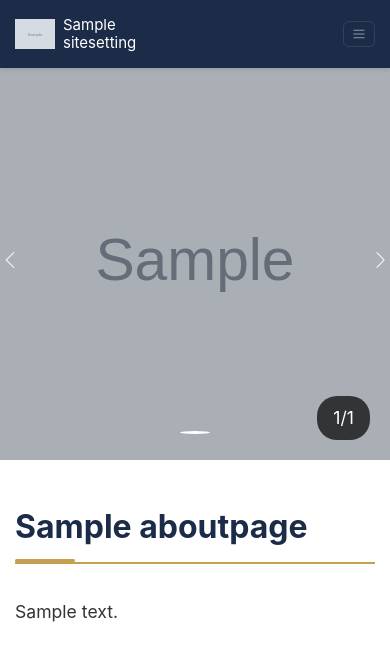
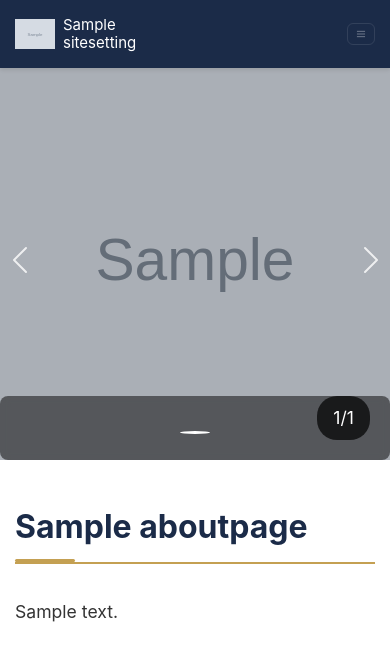
Before and after one commit to SmaylovSerikbay/historystate, a Django app: page /en/ in a window 390 px wide. Shown: the top 648 px of the page. Run offline with Django 5.2, Linux system fonts and the light colour scheme; tables that the repository leaves empty hold one stand-in row (values such as "Sample post"); grey boxes marked "Sample" are stand-in pictures; some libraries are stand-ins or nearby versions.

Commit message:
Improve hero section with enhanced carousel styling and responsive design

```diff
--- a/static/css/style.css
+++ b/static/css/style.css
@@ -49,10 +49,11 @@
 
 /* Мобильное меню */
 .navbar-toggler {
-    padding: 0.25rem 0.5rem;
-    font-size: 0.9rem;
+    padding: 4px 8px;
+    font-size: 0.8rem;
     border: 1px solid rgba(255,255,255,0.1);
     margin-right: 0;
+    line-height: 1;
 }
 
 .navbar-toggler:focus {
@@ -61,8 +62,9 @@
 }
 
 .navbar-toggler-icon {
-    width: 1em;
-    height: 1em;
+    width: 0.8em;
+    height: 0.8em;
+    background-size: contain;
 }
 
 @media (max-width: 991.98px) {
@@ -615,17 +617,23 @@
 /* Hero Section */
 .hero-section {
     position: relative;
-    margin-top: -1rem;
+    width: 100%;
+    margin-top: -70px;
+    padding-top: 70px;
     overflow: hidden;
 }
 
 #heroCarousel {
-    margin-top: 0;
+    position: relative;
+    width: 100%;
+    margin: 0;
 }
 
 .carousel-item {
+    position: relative;
     height: calc(100vh - 70px);
     max-height: 800px;
+    background-color: var(--primary-color);
 }
 
 .carousel-item img {
@@ -635,8 +643,32 @@
     object-position: center;
 }
 
+.carousel-caption {
+    position: absolute;
+    bottom: 0;
+    left: 0;
+    right: 0;
+    background: linear-gradient(to top, rgba(0,0,0,0.7), rgba(0,0,0,0));
+    padding: 2rem;
+    text-align: left;
+}
+
+.carousel-caption h2 {
+    font-size: 2.5rem;
+    font-weight: 700;
+    margin-bottom: 1rem;
+    color: white;
+}
+
+.carousel-caption p {
+    font-size: 1.1rem;
+    color: rgba(255,255,255,0.9);
+    margin-bottom: 0;
+}
+
 .carousel-indicators {
     margin-bottom: 2rem;
+    z-index: 3;
 }
 
 .carousel-indicators button {
@@ -644,12 +676,19 @@
     height: 10px;
     border-radius: 50%;
     margin: 0 5px;
+    background-color: rgba(255,255,255,0.5);
+    border: none;
+}
+
+.carousel-indicators button.active {
+    background-color: white;
 }
 
 .carousel-control-prev,
 .carousel-control-next {
     width: 5%;
     opacity: 0.8;
+    z-index: 3;
 }
 
 .slide-counter {
@@ -658,33 +697,60 @@
     right: 20px;
     background: rgba(0, 0, 0, 0.7);
     color: white;
-    padding: 0.5rem 1rem;
+    padding: 0.4rem 0.8rem;
     border-radius: 20px;
     font-size: 0.9rem;
-    z-index: 2;
+    z-index: 3;
 }
 
 @media (max-width: 991.98px) {
+    .hero-section {
+        margin-top: -56px;
+        padding-top: 56px;
+    }
+
     .carousel-item {
         height: calc(100vh - 56px);
         max-height: 600px;
     }
+
+    .carousel-caption h2 {
+        font-size: 2rem;
+    }
+
+    .carousel-caption p {
+        font-size: 1rem;
+    }
 }
 
 @media (max-width: 576px) {
+    .hero-section {
+        margin-top: -52px;
+        padding-top: 52px;
+    }
+
     .carousel-item {
         height: calc(100vh - 52px);
         max-height: 400px;
     }
 
-    .carousel-item img {
-        object-position: center center;
+    .carousel-caption {
+        padding: 1rem;
+    }
+
+    .carousel-caption h2 {
+        font-size: 1.5rem;
+        margin-bottom: 0.5rem;
+    }
+
+    .carousel-caption p {
+        font-size: 0.9rem;
     }
 
     .slide-counter {
         bottom: 10px;
         right: 10px;
-        padding: 0.3rem 0.8rem;
+        padding: 0.3rem 0.6rem;
         font-size: 0.8rem;
     }
 
@@ -697,6 +763,11 @@
         height: 8px;
         margin: 0 3px;
     }
+
+    .carousel-control-prev,
+    .carousel-control-next {
+        width: 10%;
+    }
 }
 
 /* Фикс для дропдаун меню */
--- a/templates/main/home.html
+++ b/templates/main/home.html
@@ -5,27 +5,35 @@
 
 {% block content %}
 <!-- Hero Section -->
-<div id="heroCarousel" class="carousel slide" data-bs-ride="carousel">
+<section class="hero-section">
+    <div id="heroCarousel" class="carousel slide carousel-fade" data-bs-ride="carousel">
         <div class="carousel-indicators">
             {% for hero in heroes %}
-        <button type="button" data-bs-target="#heroCarousel" data-bs-slide-to="{{ forloop.counter0 }}" {% if forloop.first %}class="active"{% endif %}></button>
+            <button type="button" data-bs-target="#heroCarousel" data-bs-slide-to="{{ forloop.counter0 }}" {% if forloop.first %}class="active" aria-current="true"{% endif %} aria-label="Slide {{ forloop.counter }}"></button>
             {% endfor %}
         </div>
         <div class="carousel-inner">
             {% for hero in heroes %}
             <div class="carousel-item {% if forloop.first %}active{% endif %}">
-            <img src="{{ hero.image.url }}" class="d-block w-100" alt="Hero Image {{ forloop.counter }}">
+                <img src="{{ hero.image.url }}" class="d-block w-100" alt="{{ hero.title|default:'Hero Image' }}">
+                <div class="carousel-caption">
+                    {% if hero.title %}<h2>{{ hero.title }}</h2>{% endif %}
+                    {% if hero.description %}<p>{{ hero.description }}</p>{% endif %}
+                </div>
                 <div class="slide-counter">{{ forloop.counter }}/{{ heroes|length }}</div>
             </div>
             {% endfor %}
         </div>
         <button class="carousel-control-prev" type="button" data-bs-target="#heroCarousel" data-bs-slide="prev">
-        <span class="carousel-control-prev-icon"></span>
+            <span class="carousel-control-prev-icon" aria-hidden="true"></span>
+            <span class="visually-hidden">Previous</span>
         </button>
         <button class="carousel-control-next" type="button" data-bs-target="#heroCarousel" data-bs-slide="next">
-        <span class="carousel-control-next-icon"></span>
+            <span class="carousel-control-next-icon" aria-hidden="true"></span>
+            <span class="visually-hidden">Next</span>
         </button>
     </div>
+</section>
 
 <!-- About Section -->
 <section class="about-section py-5">
```
Lines whose indentation alone changed are shown as unchanged.
